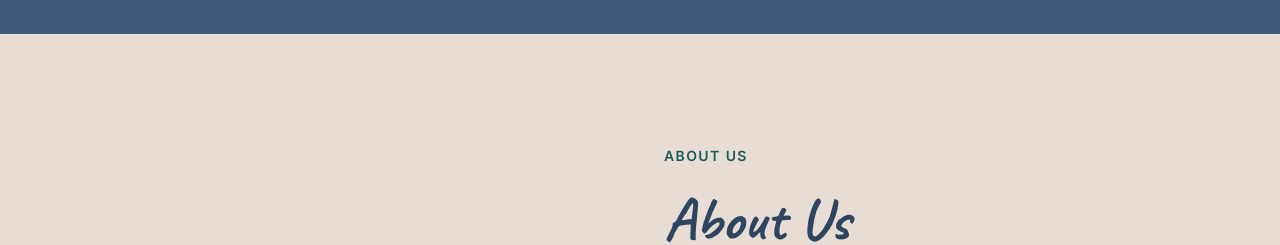
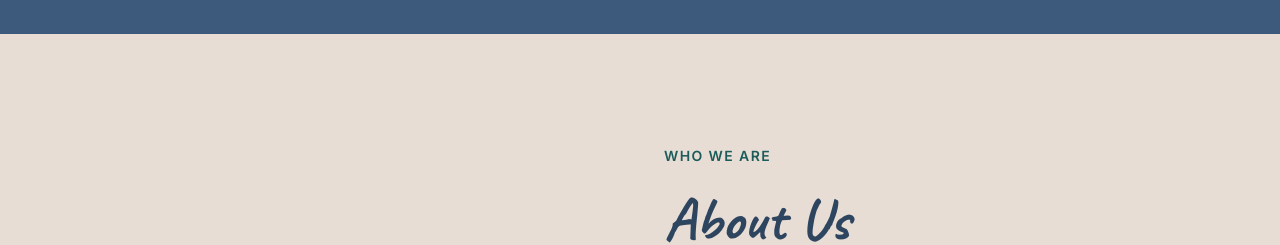
Before and after one commit to bossola2/still-painting-co, a Next.js app: page / in a window 1280 px wide. Shown: the part 4900-5145 px from the top of the page. Built offline with nearby package versions, Linux system fonts and the light colour scheme.

Commit message:
Fix duplicate About Us label

```diff
--- a/app/page.tsx
+++ b/app/page.tsx
@@ -431,7 +431,7 @@
               </div>
             </div>
             <div className="order-1 lg:order-2">
-              <p className="text-slate font-semibold uppercase tracking-widest text-sm mb-4">About Us</p>
+              <p className="text-slate font-semibold uppercase tracking-widest text-sm mb-4">Who We Are</p>
               <h2 className="font-display text-5xl sm:text-6xl font-bold leading-tight mb-2 text-forest-dark">
                 About Us
               </h2>
```
